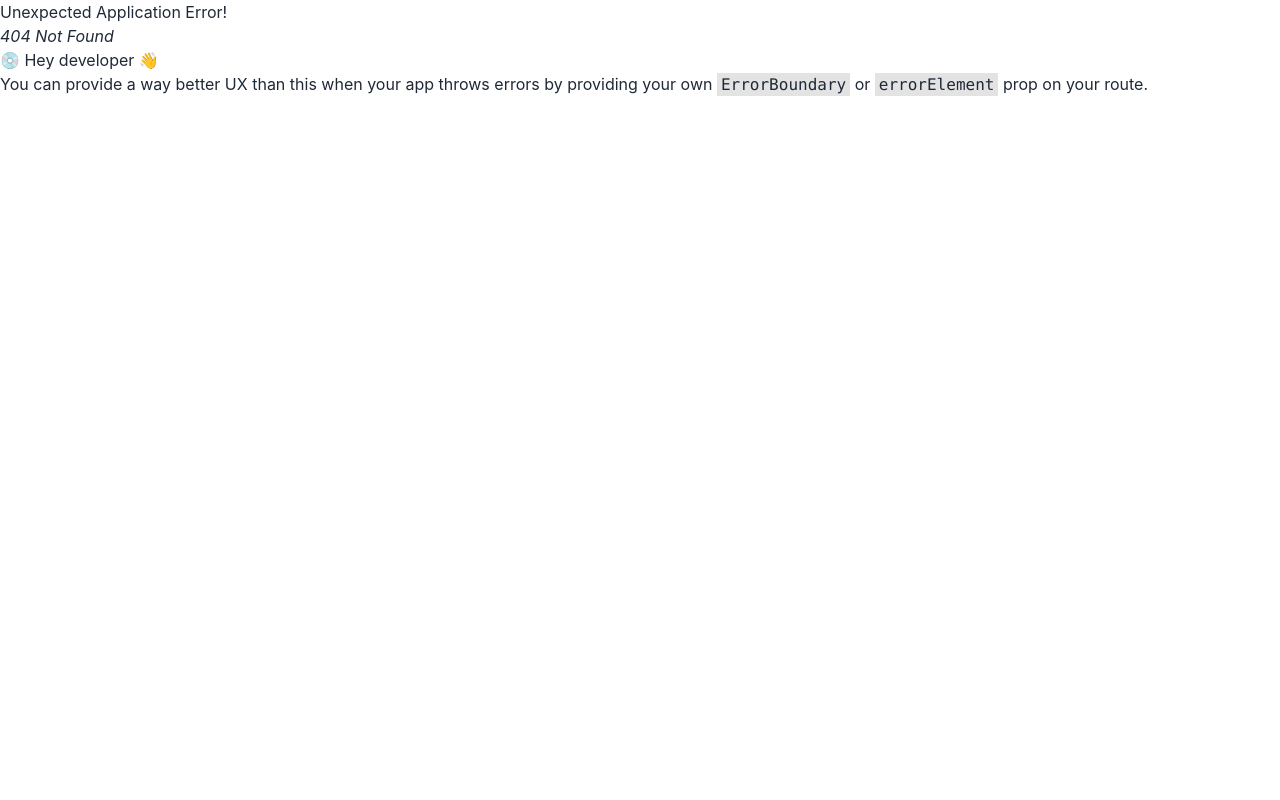
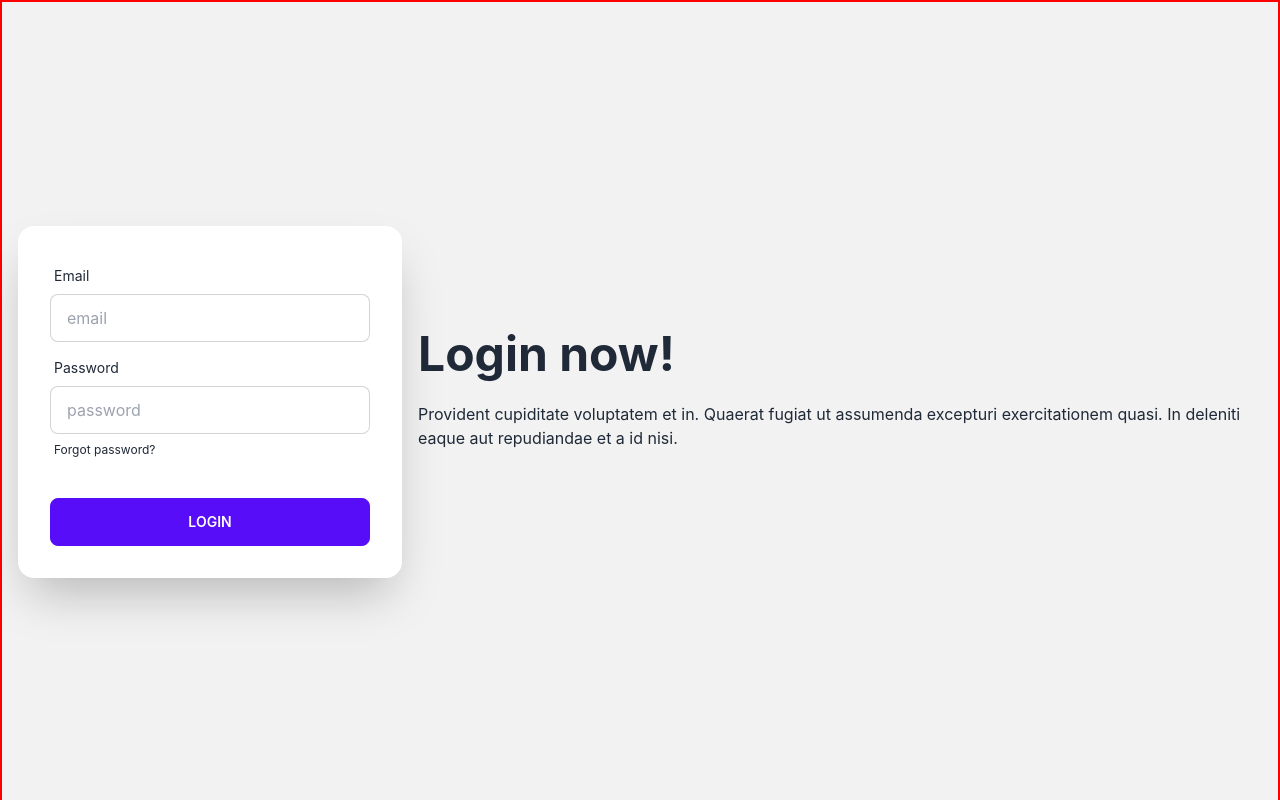
Before and after one commit to mr7aali/gemvast, a React (Create React App) app: page /login in a window 1280 px wide. Before the commit this address had no page. Shown: the top 800 px of the page. Built offline with nearby package versions, Linux system fonts and the light colour scheme.

Commit message:
added login page

```diff
--- a/src/Pages/Home/Banner/Banner.css
+++ b/src/Pages/Home/Banner/Banner.css
@@ -14,3 +14,7 @@
     height: 80vh;
     border-radius:15px ;
   }
+  .banner-Button a button{
+    border: 2px solid white;
+    color: white;
+  }
--- a/src/Pages/Home/Banner/Banner.js
+++ b/src/Pages/Home/Banner/Banner.js
@@ -5,7 +5,7 @@ import img2 from '../../../assets/bann2.jpg'
 import img3 from '../../../assets/bann3.jpg'
 const Banner = () => {
     return (
-        <div  className=' rounded-lg'>
+        <div  className=' rounded-lg mb-10 relative'>
             <div className="carousel w-full">
                 <div id="item1" className="carousel-item w-full relative">
 
@@ -43,11 +43,17 @@ const Banner = () => {
 
 
             </div>
-            <div className="flex justify-center w-full py-2 gap-2">
-                <a href="#item1" className="btn btn-xs">1</a>
-                <a href="#item2" className="btn btn-xs">2</a>
-                <a href="#item3" className="btn btn-xs">3</a>
-                <a href="#item4" className="btn btn-xs">4</a>
+            <div className="flex justify-center w-full py-2 gap-2 absolute bottom-5  banner-Button">
+                <a href="#item1" >
+                    <button className="btn btn-outline   btn-circle">1</button>
+                </a>
+                <a href="#item2" >
+                    <button className="btn btn-outline  btn-circle">2</button>
+                </a>
+                <a href="#item3" >
+                    <button className="btn btn-outline  btn-circle">3</button>
+                </a>
+
             </div>
         </div>
     );
--- /dev/null
+++ b/src/Pages/Login/Login.css
@@ -0,0 +1,4 @@
+.login-page{
+  border: 2px solid red;
+
+}
--- /dev/null
+++ b/src/Pages/Login/Login.js
@@ -0,0 +1,47 @@
+import React from 'react';
+import Footer from '../shared/Footer/Footer';
+import './Login.css'
+const Login = () => {
+    return (
+        <div className='max-w-screen-xl	mx-auto'>
+
+            <div className='login-page'>
+                <div className="hero min-h-screen bg-base-200 ">
+                    <div className="hero-content flex-col lg:flex-row-reverse">
+                        <div className="text-center lg:text-left">
+                            <h1 className="text-5xl font-bold">Login now!</h1>
+                            <p className="py-6">Provident cupiditate voluptatem et in. Quaerat fugiat ut assumenda excepturi exercitationem quasi. In deleniti eaque aut repudiandae et a id nisi.</p>
+                        </div>
+                        <div className="card flex-shrink-0 w-full max-w-sm shadow-2xl bg-base-100">
+                            <div className="card-body">
+                                <div className="form-control">
+                                    <label className="label">
+                                        <span className="label-text">Email</span>
+                                    </label>
+                                    <input type="text" placeholder="email" className="input input-bordered" />
+                                </div>
+                                <div className="form-control">
+                                    <label className="label">
+                                        <span className="label-text">Password</span>
+                                    </label>
+                                    <input type="text" placeholder="password" className="input input-bordered" />
+                                    <label className="label">
+                                        <a href=" " className="label-text-alt link link-hover">Forgot password?</a>
+                                    </label>
+                                </div>
+                                <div className="form-control mt-6">
+                                    <button className="btn btn-primary">Login</button>
+                                </div>
+                            </div>
+                        </div>
+                    </div>
+                </div>
+            </div>
+
+
+            <Footer></Footer>
+        </div>
+    );
+};
+
+export default Login;
--- a/src/Pages/shared/Header/Header.js
+++ b/src/Pages/shared/Header/Header.js
@@ -25,7 +25,7 @@ const Header = () => {
             <div className="navbar-center hidden lg:flex">
                 <ul className="menu menu-horizontal p-0">
                     {/* ///////////////// */}
-                    <Link className='m-5 text-2xl' to='/home'>HOME</Link>
+                    <Link className='m-5 text-2xl' to='/'>HOME</Link>
                     <Link className='m-5 text-2xl' to='/services'>SERVICES</Link>
                     <Link className='m-5 text-2xl' to='/blog'>BLOG</Link>
                     <Link className='m-5 text-2xl' to='/contact'>CONTACT</Link>
```
Also changed, not shown: src/Router/Router.js (+7 -0 lines).
